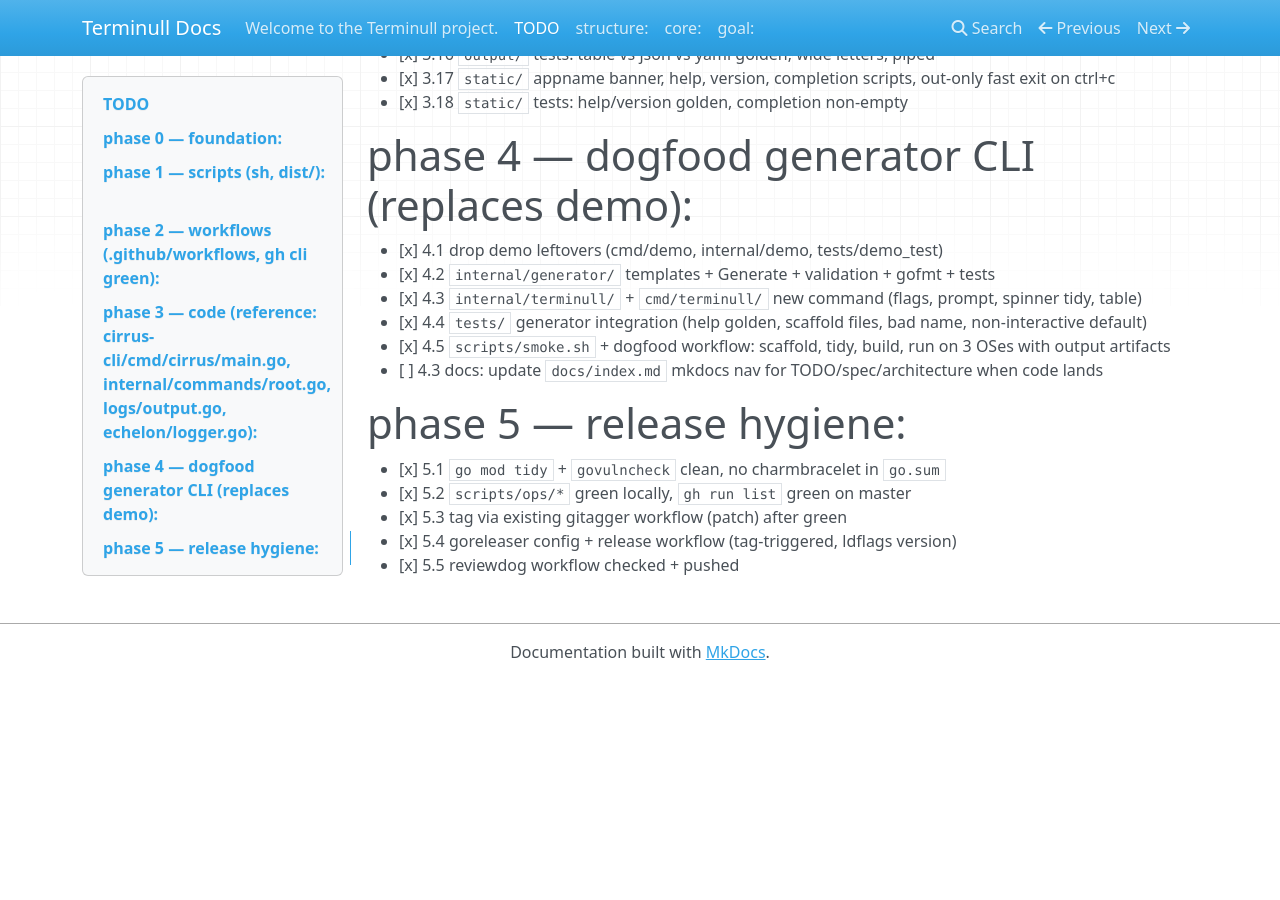
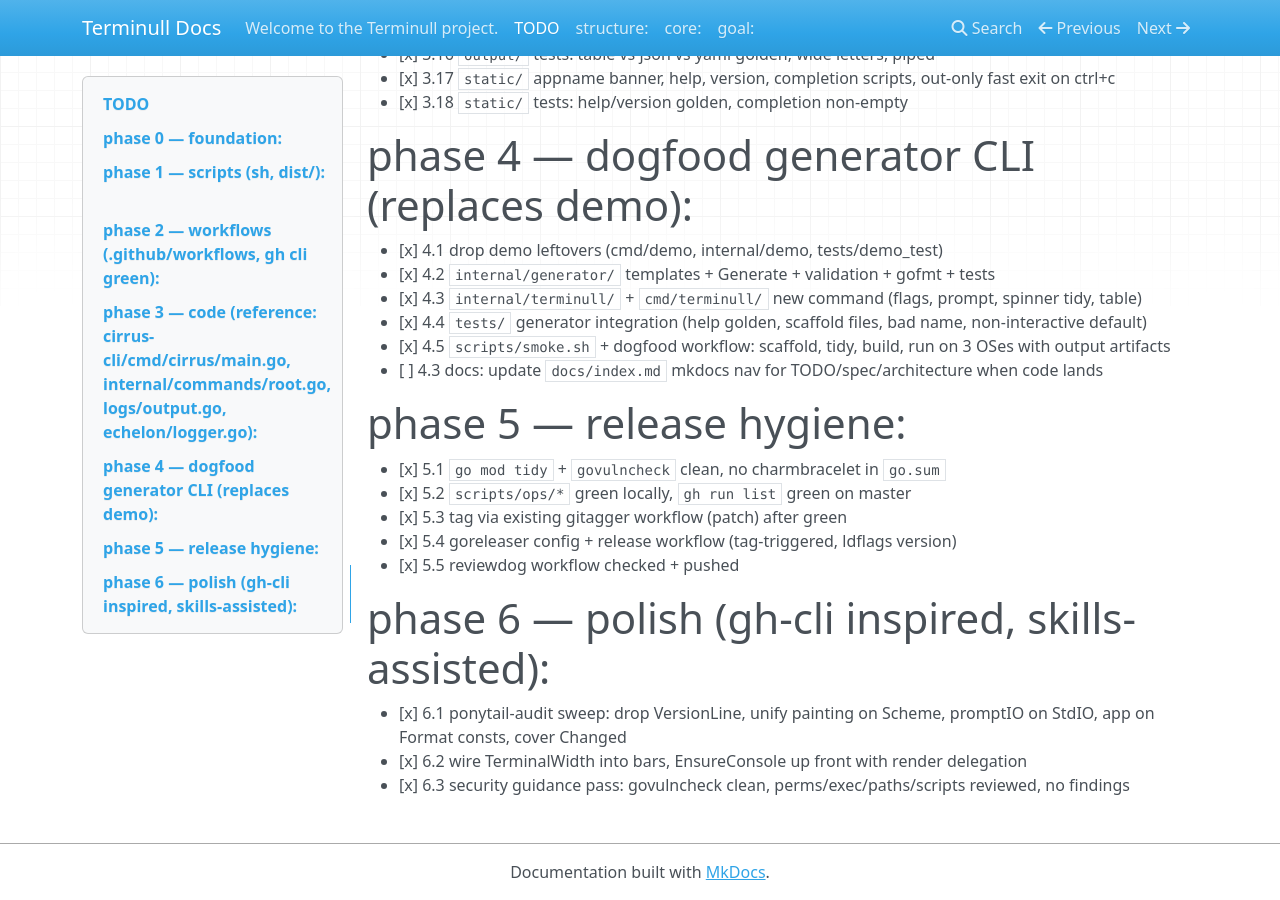
Before and after one commit to CHE3MZ/terminull, an MkDocs documentation site: the page built from docs/TODO.md, in a window 1280 px wide and 900 px high, scrolled down 1480 px. Built offline with MkDocs 1.6.1, drawn with Linux system fonts in a browser that asks for light colours; nearby versions of some CDN libraries; before the commit the page ends 2160 px from its top, so only the background shows below that.

Commit message:
docs: record phase 6 polish

```diff
--- a/docs/TODO.md
+++ b/docs/TODO.md
@@ -66,3 +66,9 @@
 - [x] 5.3 tag via existing gitagger workflow (patch) after green
 - [x] 5.4 goreleaser config + release workflow (tag-triggered, ldflags version)
 - [x] 5.5 reviewdog workflow checked + pushed
+
+# phase 6 — polish (gh-cli inspired, skills-assisted):
+
+- [x] 6.1 ponytail-audit sweep: drop VersionLine, unify painting on Scheme, promptIO on StdIO, app on Format consts, cover Changed
+- [x] 6.2 wire TerminalWidth into bars, EnsureConsole up front with render delegation
+- [x] 6.3 security guidance pass: govulncheck clean, perms/exec/paths/scripts reviewed, no findings
```
